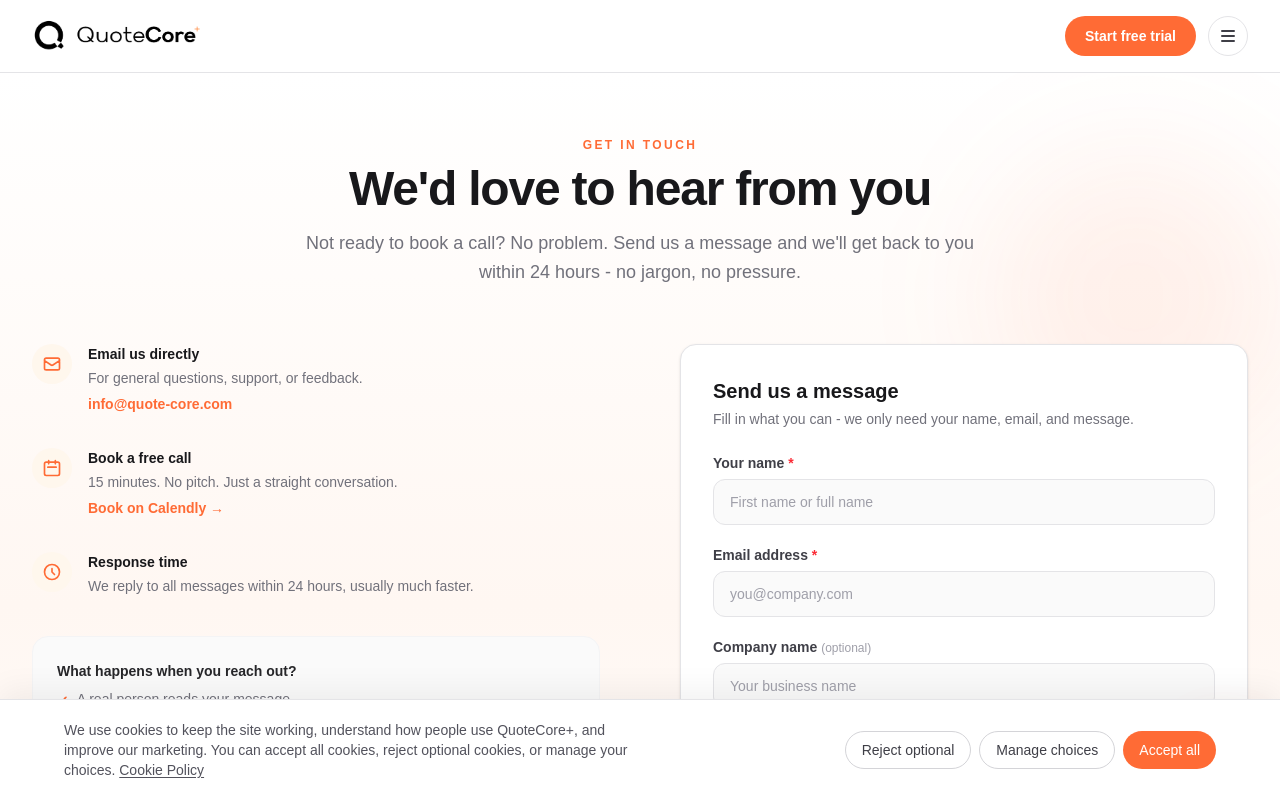
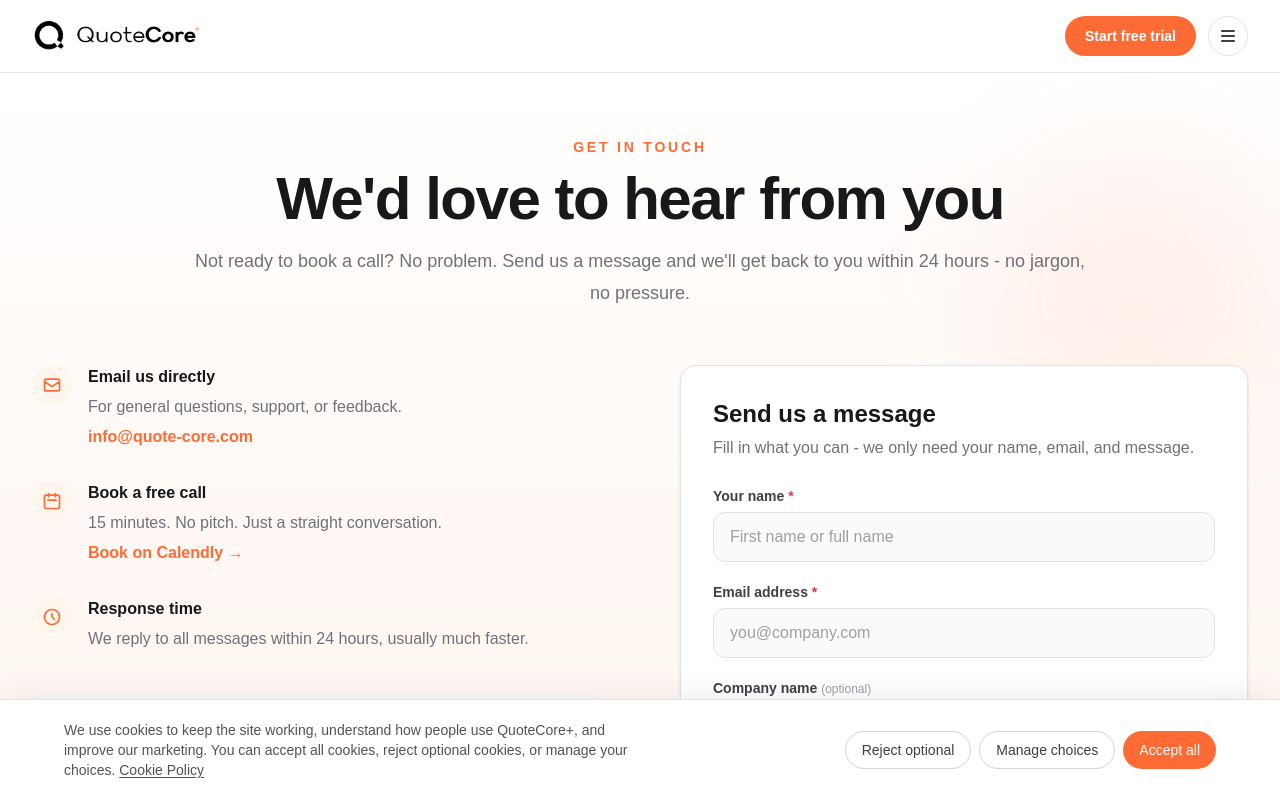
Before and after one commit to barrytheai/quotecore, a Next.js app: page /contact in a window 1280 px wide. Shown: the top 798 px of the page. Built offline with nearby package versions, Linux system fonts and the light colour scheme.

Commit message:
Add files via upload

```diff
--- a/app/contact/page.tsx
+++ b/app/contact/page.tsx
@@ -15,12 +15,12 @@ export default function ContactPage() {
         <div className="pointer-events-none absolute left-0 bottom-24 h-64 w-80 rounded-full bg-[#FF6B35]/6 blur-3xl" aria-hidden="true" />
         <div className="relative mx-auto max-w-7xl px-6 py-16 lg:px-8">
         {/* Hero */}
-        <div className="mx-auto max-w-2xl text-center mb-14">
-          <p className="text-xs font-semibold uppercase tracking-[0.2em] text-[#FF6B35] mb-3">Get in touch</p>
-          <h1 className="text-4xl font-bold tracking-tight text-zinc-900 sm:text-5xl mb-4">
+        <div className="mx-auto mb-14 max-w-4xl text-center">
+          <p className="mb-3 text-sm font-semibold uppercase tracking-[0.2em] text-[#FF6B35]">Get in touch</p>
+          <h1 className="mb-4 text-5xl font-semibold tracking-tight text-zinc-900 sm:text-6xl md:whitespace-nowrap">
             We&apos;d love to hear from you
           </h1>
-          <p className="text-lg text-zinc-500 leading-relaxed">
+          <p className="text-lg leading-8 text-zinc-500">
             Not ready to book a call? No problem. Send us a message and we&apos;ll get back to you within 24 hours - no jargon, no pressure.
           </p>
         </div>
@@ -36,9 +36,9 @@ export default function ContactPage() {
                   </svg>
                 </div>
                 <div>
-                  <h3 className="text-sm font-semibold text-zinc-900 mb-1">Email us directly</h3>
-                  <p className="text-sm text-zinc-500 mb-1">For general questions, support, or feedback.</p>
-                  <a href="mailto:info@quote-core.com" className="text-sm font-semibold text-[#FF6B35] hover:underline">info@quote-core.com</a>
+                  <h3 className="mb-1 text-base font-semibold text-zinc-900">Email us directly</h3>
+                  <p className="mb-1 text-base leading-7 text-zinc-500">For general questions, support, or feedback.</p>
+                  <a href="mailto:info@quote-core.com" className="text-base font-semibold text-[#FF6B35] hover:underline">info@quote-core.com</a>
                 </div>
               </div>
 
@@ -49,13 +49,13 @@ export default function ContactPage() {
                   </svg>
                 </div>
                 <div>
-                  <h3 className="text-sm font-semibold text-zinc-900 mb-1">Book a free call</h3>
-                  <p className="text-sm text-zinc-500 mb-1">15 minutes. No pitch. Just a straight conversation.</p>
+                  <h3 className="mb-1 text-base font-semibold text-zinc-900">Book a free call</h3>
+                  <p className="mb-1 text-base leading-7 text-zinc-500">15 minutes. No pitch. Just a straight conversation.</p>
                   <a
                     href="https://calendly.com/quote-core-info/15-minute-meeting"
                     target="_blank"
                     rel="noopener noreferrer"
-                    className="text-sm font-semibold text-[#FF6B35] hover:underline"
+                    className="text-base font-semibold text-[#FF6B35] hover:underline"
                   >
                     Book on Calendly &rarr;
                   </a>
@@ -69,16 +69,16 @@ export default function ContactPage() {
                   </svg>
                 </div>
                 <div>
-                  <h3 className="text-sm font-semibold text-zinc-900 mb-1">Response time</h3>
-                  <p className="text-sm text-zinc-500">We reply to all messages within 24 hours, usually much faster.</p>
+                  <h3 className="mb-1 text-base font-semibold text-zinc-900">Response time</h3>
+                  <p className="text-base leading-7 text-zinc-500">We reply to all messages within 24 hours, usually much faster.</p>
                 </div>
               </div>
             </div>
 
             {/* Reassurance box */}
             <div className="mt-10 rounded-2xl border border-zinc-100 bg-zinc-50 p-6">
-              <p className="text-sm font-semibold text-zinc-800 mb-2">What happens when you reach out?</p>
-              <ul className="space-y-2 text-sm text-zinc-500">
+              <p className="mb-2 text-base font-semibold text-zinc-800">What happens when you reach out?</p>
+              <ul className="space-y-2 text-base leading-7 text-zinc-500">
                 <li className="flex items-start gap-2"><span className="mt-0.5 text-[#FF6B35] font-bold">&#10003;</span> A real person reads your message</li>
                 <li className="flex items-start gap-2"><span className="mt-0.5 text-[#FF6B35] font-bold">&#10003;</span> No automated sales sequences</li>
                 <li className="flex items-start gap-2"><span className="mt-0.5 text-[#FF6B35] font-bold">&#10003;</span> Straight, useful answer - no fluff</li>
@@ -89,8 +89,8 @@ export default function ContactPage() {
 
           {/* Right - form */}
           <div className="rounded-2xl border border-zinc-200 bg-white p-8 shadow-sm">
-            <h2 className="text-xl font-bold text-zinc-900 mb-1">Send us a message</h2>
-            <p className="text-sm text-zinc-500 mb-6">Fill in what you can - we only need your name, email, and message.</p>
+            <h2 className="mb-1 text-2xl font-semibold text-zinc-900">Send us a message</h2>
+            <p className="mb-6 text-base leading-7 text-zinc-500">Fill in what you can - we only need your name, email, and message.</p>
 
             <form
               className="space-y-5"
@@ -125,7 +125,7 @@ export default function ContactPage() {
                   type="text"
                   required
                   placeholder="First name or full name"
-                  className="w-full rounded-xl border border-zinc-200 bg-zinc-50 px-4 py-3 text-sm text-zinc-900 placeholder-zinc-400 outline-none transition focus:border-zinc-400 focus:bg-white focus:ring-2 focus:ring-zinc-100"
+                  className="w-full rounded-xl border border-zinc-200 bg-zinc-50 px-4 py-3 text-base text-zinc-900 placeholder-zinc-400 outline-none transition focus:border-zinc-400 focus:bg-white focus:ring-2 focus:ring-zinc-100"
                 />
               </div>
 
@@ -139,7 +139,7 @@ export default function ContactPage() {
                   type="email"
                   required
                   placeholder="you@company.com"
-                  className="w-full rounded-xl border border-zinc-200 bg-zinc-50 px-4 py-3 text-sm text-zinc-900 placeholder-zinc-400 outline-none transition focus:border-zinc-400 focus:bg-white focus:ring-2 focus:ring-zinc-100"
+                  className="w-full rounded-xl border border-zinc-200 bg-zinc-50 px-4 py-3 text-base text-zinc-900 placeholder-zinc-400 outline-none transition focus:border-zinc-400 focus:bg-white focus:ring-2 focus:ring-zinc-100"
                 />
               </div>
 
@@ -152,7 +152,7 @@ export default function ContactPage() {
                   name="company"
                   type="text"
                   placeholder="Your business name"
-                  className="w-full rounded-xl border border-zinc-200 bg-zinc-50 px-4 py-3 text-sm text-zinc-900 placeholder-zinc-400 outline-none transition focus:border-zinc-400 focus:bg-white focus:ring-2 focus:ring-zinc-100"
+                  className="w-full rounded-xl border border-zinc-200 bg-zinc-50 px-4 py-3 text-base text-zinc-900 placeholder-zinc-400 outline-none transition focus:border-zinc-400 focus:bg-white focus:ring-2 focus:ring-zinc-100"
                 />
               </div>
 
@@ -165,7 +165,7 @@ export default function ContactPage() {
                   name="subject"
                   type="text"
                   placeholder="e.g. Question about pricing, Feature request..."
-                  className="w-full rounded-xl border border-zinc-200 bg-zinc-50 px-4 py-3 text-sm text-zinc-900 placeholder-zinc-400 outline-none transition focus:border-zinc-400 focus:bg-white focus:ring-2 focus:ring-zinc-100"
+                  className="w-full rounded-xl border border-zinc-200 bg-zinc-50 px-4 py-3 text-base text-zinc-900 placeholder-zinc-400 outline-none transition focus:border-zinc-400 focus:bg-white focus:ring-2 focus:ring-zinc-100"
                 />
               </div>
 
@@ -179,7 +179,7 @@ export default function ContactPage() {
                   rows={5}
                   required
                   placeholder="Tell us what you need help with or what you'd like to know..."
-                  className="w-full rounded-xl border border-zinc-200 bg-zinc-50 px-4 py-3 text-sm text-zinc-900 placeholder-zinc-400 outline-none transition focus:border-zinc-400 focus:bg-white focus:ring-2 focus:ring-zinc-100 resize-y"
+                  className="w-full resize-y rounded-xl border border-zinc-200 bg-zinc-50 px-4 py-3 text-base text-zinc-900 placeholder-zinc-400 outline-none transition focus:border-zinc-400 focus:bg-white focus:ring-2 focus:ring-zinc-100"
                 />
               </div>
 
```
